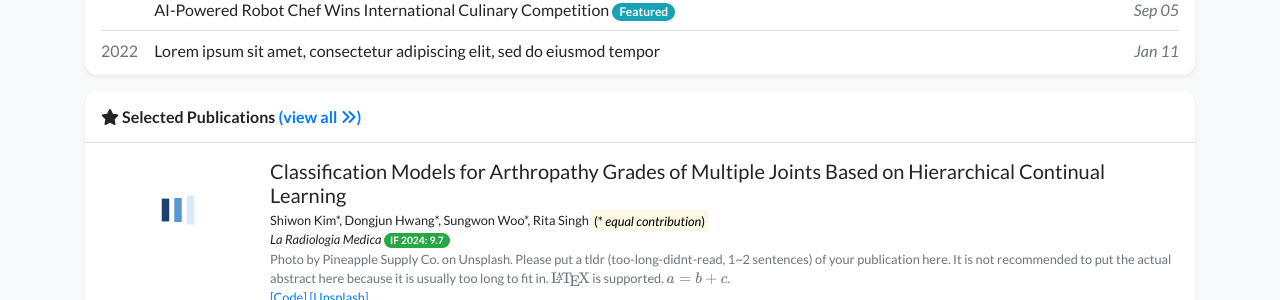
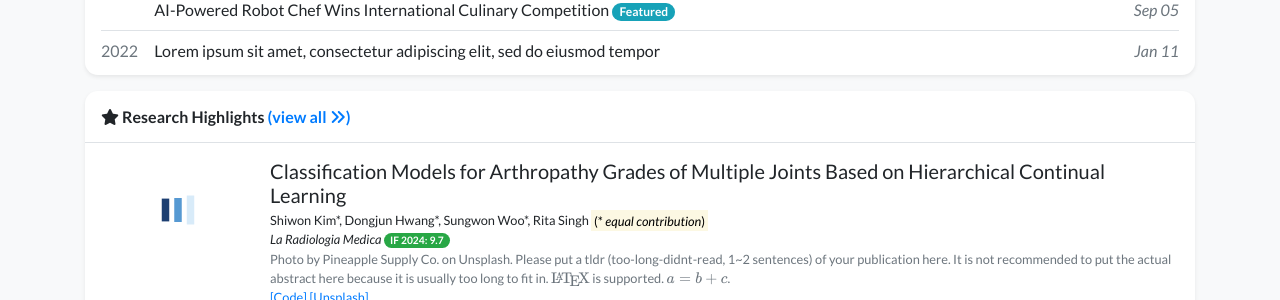
Before and after one commit to shiwonkim/shiwonkim.github.io, a Jekyll site: the page built from index.html, in a window 1280 px wide and 900 px high, scrolled down 848 px. Shown: the part 153-453 px from the top of the window. Built offline with Jekyll 4.4.1, drawn with Linux system fonts in a browser that asks for light colours; nearby versions of some CDN libraries; a style sheet for code colours, icons or effects is not loaded.

Commit message:
edit profile

```diff
--- a/index.html
+++ b/index.html
@@ -25,6 +25,6 @@
     {%
         include widgets/publication_card.html
         publications=pubs
-        title='<i class="fas fa-star"></i> Selected Publications'
+        title='<i class="fas fa-star"></i> Research Highlights'
     %}
 {% endif %}
```
